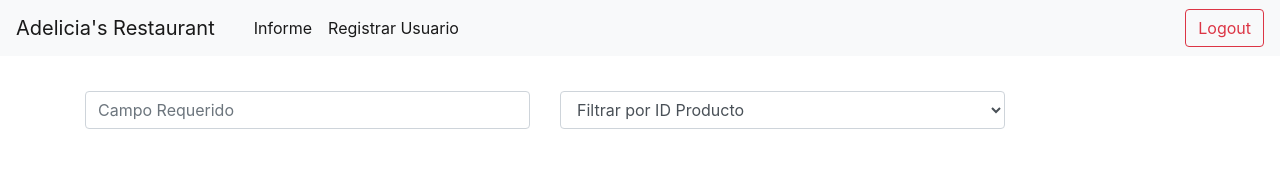
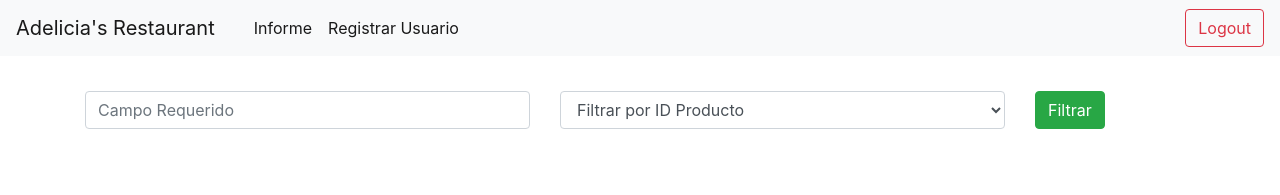
Before and after one commit to mmelgarg3/frontend-adelicia, a React (Create React App) app: page /admin-dash in a window 1280 px wide. Shown: the top 195 px of the page. Built offline with nearby package versions, Linux system fonts and the light colour scheme; no server answers.

Commit message:
reading selected options for filter

```diff
--- a/src/components/admin-dash.jsx
+++ b/src/components/admin-dash.jsx
@@ -5,6 +5,7 @@ import { useState, useEffect } from "react";
 const AdminDashboard = () => {
 
   const [data, setData] = useState([]);
+  const [seletedOption, setSelectedOption] = useState(1);
 
   const getData = async()=>{
     try{
@@ -21,6 +22,23 @@ const AdminDashboard = () => {
     getData();
   }, []);
 
+  const handleChange = (e)=>{
+    // console.log(e.target.value);
+    setSelectedOption(e.target.value);
+  }
+
+  const handleClick = (e)=>{
+    console.log(seletedOption);
+    if(seletedOption == 1){
+      console.log("opcion 1");
+    }
+    if(seletedOption == 2){
+      console.log("opcion 2");
+    }
+    if(seletedOption == 3){
+      console.log("opcon 3");
+    }
+  }
 
 
 
@@ -35,12 +53,15 @@ const AdminDashboard = () => {
 	</div>
 	<div className="col-md-5">
 	  <div className="form-group">
-	    <select className='form-control'>
+	    <select className='form-control' onChange={handleChange}>
 	      <option value="1">Filtrar por ID Producto</option>
 	      <option value="2">Filtrar por No. Pedido</option>
 	      <option value="3">Filtrar por Cliente</option>
 	    </select>
 	  </div>
+	</div>
+	<div className="col">
+	  <button className="btn btn-success" onClick={handleClick}>Filtrar</button>
 	</div>
       </div>
     </div>
```
